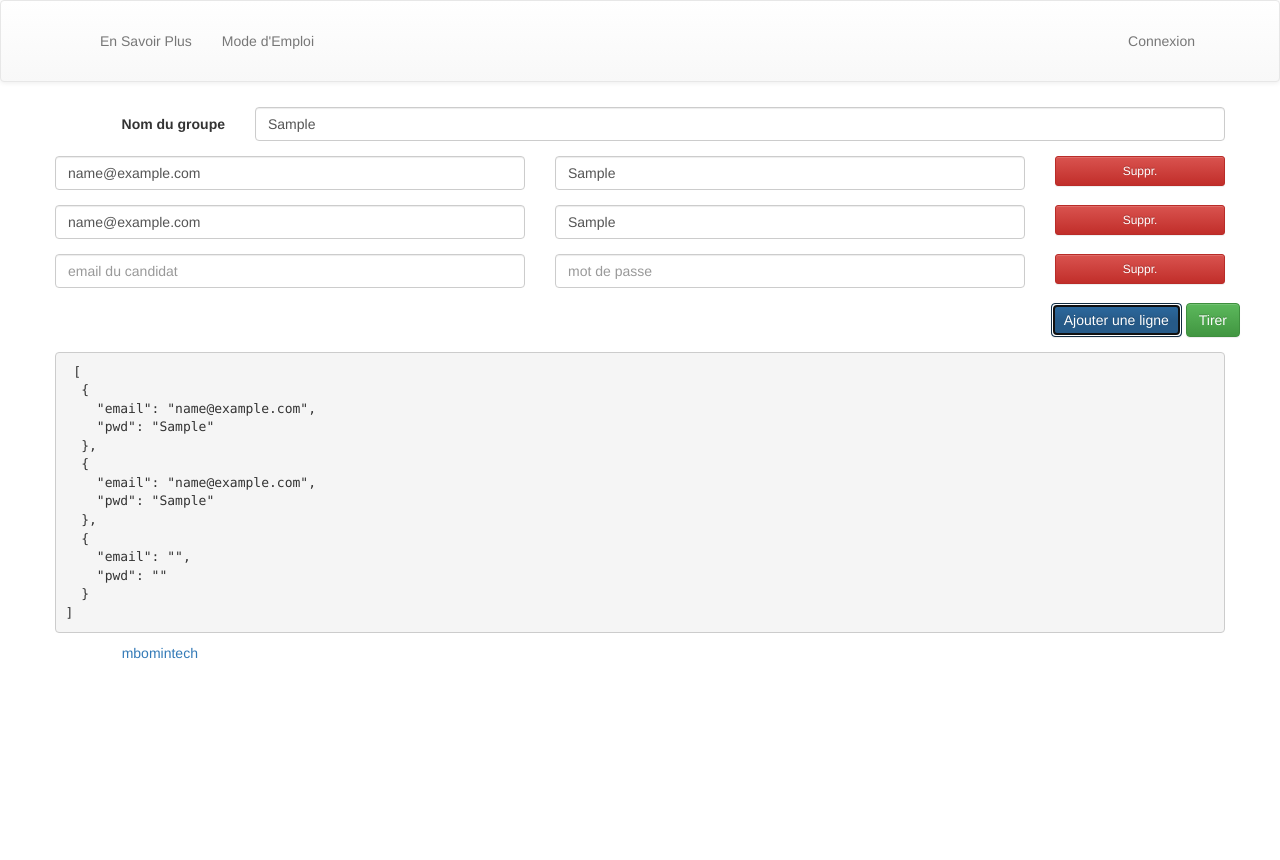
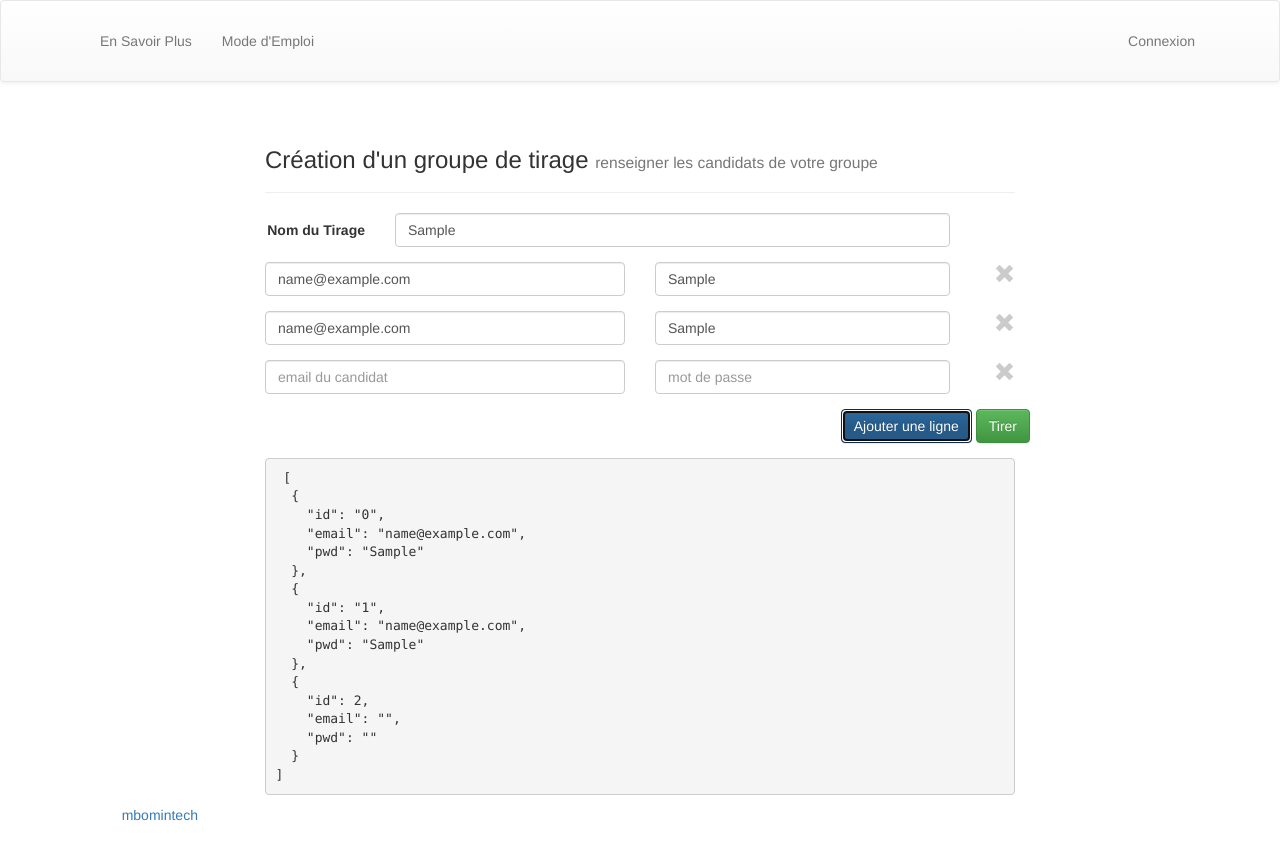
Before and after one commit to plagrange/tirage, a website: page app/index.html in a window 1280 px wide. Both pictures are taken after typing "Sample", "name@example.com", "Sample", "name@example.com", "Sample" into the empty fields and a click on the button "Ajouter une ligne". Shown: the top 860 px of the page. Drawn offline with nearby package versions, Linux system fonts and the light colour scheme; some packages are replaced by stand-ins of ours.

Commit message:
ajout de la suppression d'un ligne

```diff
--- a/app/home/home.html
+++ b/app/home/home.html
@@ -1,33 +1,52 @@
+<div class="">
+  <div class="row">
+    <div class="col-md-8 col-md-push-2">
+    <div class="page-header">
+        <h3> Création d'un groupe de tirage <small>renseigner les candidats de votre groupe</small></h3>
+    </div>
+
+    </div>
+  </div>
+
+
   <div class="row" ng-init="init()">
 
-  <!-- <div class="col-md-12"> -->
+    <div class="col-md-8 col-md-push-2">
       <!--Body content-->
-  <form class="form-horizontal"  method="go('/result')">
+      <form class="form-horizontal" method="go('/result')">
         <div class="form-group">
-      <label class="col-sm-2 control-label" for="idInputGroupe">Nom du groupe</label>
-      <div class="col-sm-10">
+          <label class="col-sm-2 control-label text-left" for="idInputGroupe">Nom du Tirage</label>
+          <div class="col-sm-9">
             <input type="text" class="form-control" id="idInputGroupe">
           </div>
         </div>
 
         <div class="form-group" ng-repeat="candidat in candidats">
           <!-- <div class="form-inline"> -->
-        <div class="col-sm-5">
+          <div class="col-sm-6">
             <input type="text" class="form-control" ng-model="candidat.email" placeholder="email du candidat">
           </div>
           <div class="col-sm-5">
             <input type="text" class="form-control" ng-model="candidat.pwd" placeholder="mot de passe">
           </div>
-        <div class="col-sm-2">
-          <input class="btn btn-danger btn-sm btn-block" type="button" ng-click="suppirmerLigne()" value="Suppr." />
+          <!-- <div class="col-sm-1">
+          <button type="button" class="close" aria-label="Close"><span aria-hidden="true">&times;</span></button>
+        </div> -->
+          <div class="col-sm-1">
+            <button type="button" class="close" aria-label="Close" ng-click="supprimerLigne(candidat)"
+            ng-show="enableSupprimerLigne()">
+            <!-- <span aria-hidden="true">&times;</span> -->
+              <span class="glyphicon glyphicon-remove" aria-hidden="true"></span>
+            </button>
+            <!-- <input class="btn btn-danger btn-sm btn-block" type="button" ng-click="suppirmerLigne()" value="Suppr." /> -->
+            <!-- </div> -->
           </div>
-      <!-- </div> -->
         </div>
 
         <div class="form-group">
           <div class="pull-right col-sm-pull-3">
             <button class="btn btn-primary" type="button" ng-click="ajouterLigne()">Ajouter une ligne</button>
-        <button class="btn btn-success" type="submit" ng-click="tirer()" >Tirer</button>
+            <button class="btn btn-success" type="submit" ng-click="tirer()">Tirer</button>
           </div>
         </div>
       </form>
@@ -36,6 +55,7 @@
 
         <pre> {{candidats | json}}</pre>
       </div>
-  <!-- </div> -->
+    </div>
 
   </div>
+</div>
--- a/app/index.html
+++ b/app/index.html
@@ -8,6 +8,7 @@
   <link rel="shortcut icon" type="image/x-icon" href="img/favicon.gif">
   <!-- jQuery (required by Bootstrap) -->
     <script src="https://code.jquery.com/jquery-2.1.4.min.js"></script>
+    <script src="https://cdnjs.cloudflare.com/ajax/libs/underscore.js/1.8.3/underscore-min.js"></script>
    <!-- Bootstrap -->
   <link rel="stylesheet" href="https://maxcdn.bootstrapcdn.com/bootstrap/3.1.1/css/bootstrap.min.css">
   <link rel="stylesheet" href="https://maxcdn.bootstrapcdn.com/bootstrap/3.1.1/css/bootstrap-theme.min.css">
@@ -18,6 +19,7 @@
     <script src="https://ajax.googleapis.com/ajax/libs/angularjs/1.4.2/angular-route.min.js"></script>
     <script src="https://ajax.googleapis.com/ajax/libs/angularjs/1.4.2/angular-resource.min.js"></script>
      <script src="https://ajax.googleapis.com/ajax/libs/angularjs/1.4.2/angular-animate.min.js"></script>
+
 </head>
 
 <body>
--- a/app/js/controllers.js
+++ b/app/js/controllers.js
@@ -6,9 +6,12 @@ var tirageControllers = angular.module('tirageControllers', []);
 
 tirageControllers.controller('homeCtrl', ['$scope', '$routeParams', '$location',
   function($scope, $routeParams, $location) {
+    var MIN_NB_LIGNE = 2
+    var numLigne = 2;
 
     $scope.ajouterLigne = function() {
       $scope.candidats.push({
+        id: numLigne++,
         email: "",
         pwd: ""
       });
@@ -16,15 +19,28 @@ tirageControllers.controller('homeCtrl', ['$scope', '$routeParams', '$location',
 
     $scope.init = function() {
       $scope.candidats = [{
+        "id": "0",
         "email": "",
         "pwd": ""
       }, {
+        "id": "1",
         "email": "",
         "pwd": ""
       }];
     };
-    $scope.supprimerLigne = function() {
 
+    $scope.enableSupprimerLigne = function() {
+      return $scope.candidats.length > MIN_NB_LIGNE;
+    }
+
+    $scope.supprimerLigne = function(p_candidat) {
+
+      // for (var i =0; i <   $scope.candidats.length; i++)
+      //  if (  $scope.candidats[i].id === p-) {
+      //     someArray.splice(i,1);
+      //     break;
+      //  }
+     $scope.candidats =  _.reject($scope.candidats, function(c){ return c.id == p_candidat.id; });
     };
 
     $scope.tirer = function(candidats) {
```
Lines whose indentation alone changed are shown as unchanged.
